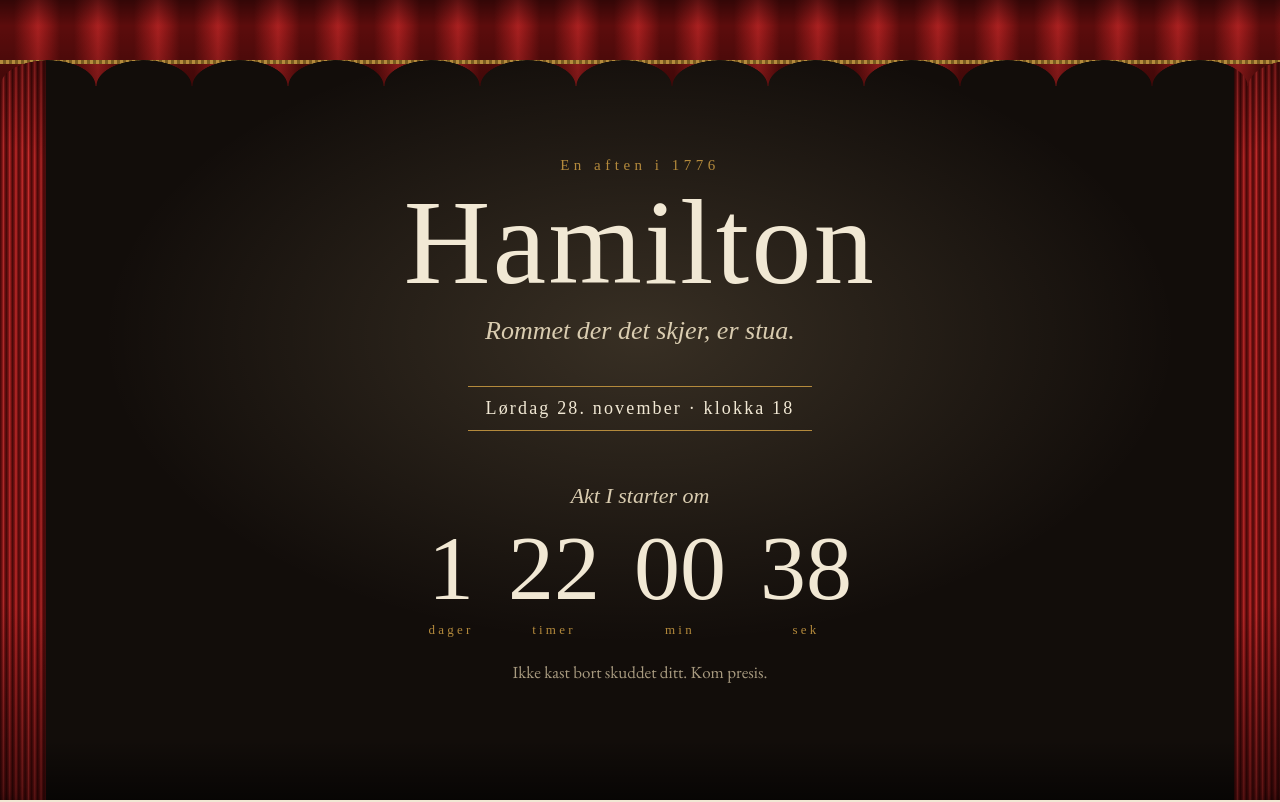
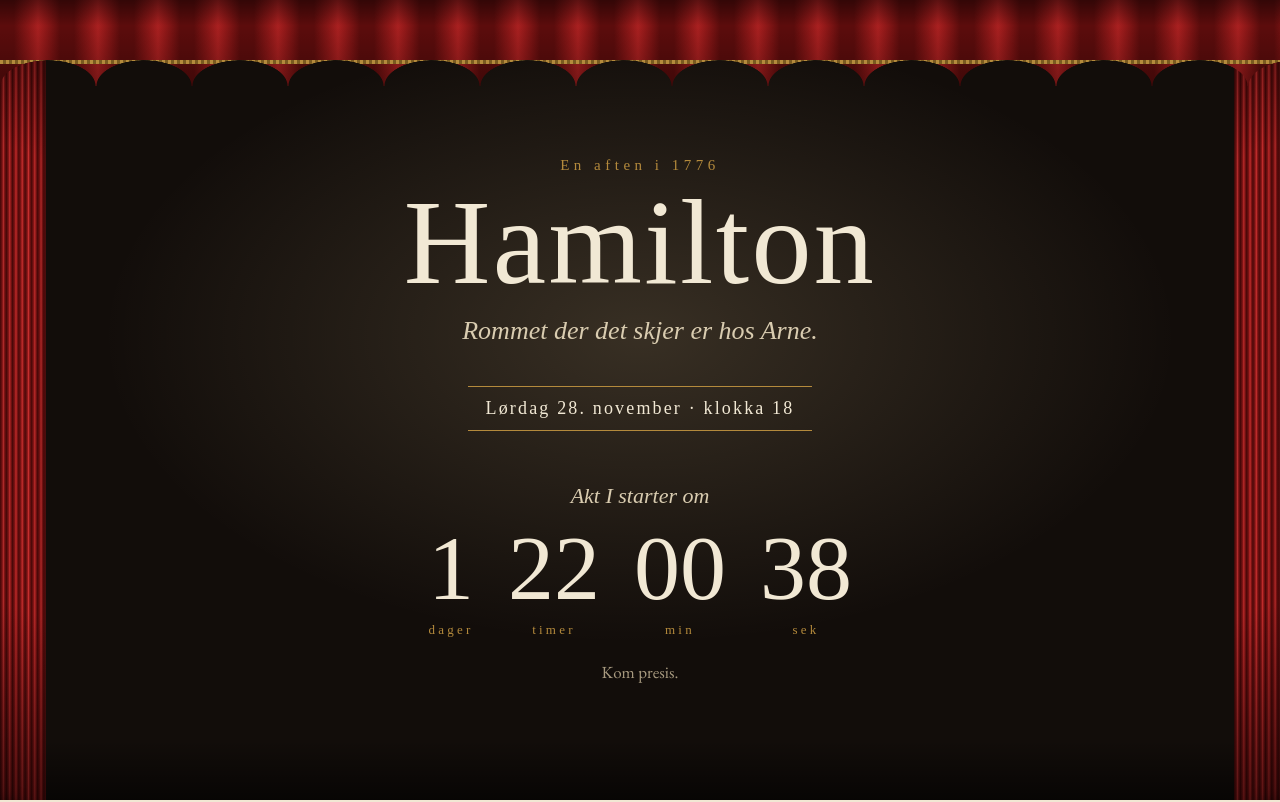
Before and after one commit to ArneeMe/hamilton, a plain HTML site: page public/index.html in a window 1280 px wide. Shown: the top 802 px of the page. Drawn offline with nearby package versions, Linux system fonts and the light colour scheme; a web font is replaced by a local one.

Commit message:
Flytt rommet der det skjer hjem til Arne
Gjestene skal vite hvor festen er, og skuddlinja i nedtellingen var en for mye.

Co-Authored-By: Claude Opus 5.5 <noreply@anthropic.com>
Claude-Session: https://claude.ai/code/session_01Kn5eC6MKxiwgTN6Boo244X

```diff
--- a/public/index.html
+++ b/public/index.html
@@ -275,7 +275,7 @@ footer {
     <img class="logo" src="logo.png" alt="" onerror="this.remove()">
     <p class="kicker">En aften i 1776</p>
     <h1>Hamilton</h1>
-    <p class="subtitle">Rommet der det skjer, er stua.</p>
+    <p class="subtitle">Rommet der det skjer er hos Arne.</p>
     <div class="when">Lørdag 28. november · klokka 18</div>
 
     <div class="countdown">
@@ -286,7 +286,7 @@ footer {
         <div class="unit"><b id="cd-m">00</b><span>min</span></div>
         <div class="unit"><b id="cd-s">00</b><span>sek</span></div>
       </div>
-      <p class="countdown-note" id="cd-note">Ikke kast bort skuddet ditt. Kom presis.</p>
+      <p class="countdown-note" id="cd-note">Kom presis.</p>
     </div>
   </div>
 </header>
@@ -359,7 +359,7 @@ footer {
   setTimeout(function () { curtain.classList.add("open"); }, reduce ? 0 : 600);
 
   var steps = [
-    { at: "2026-11-28T18:15:00+01:00", label: "Akt I starter om", note: "Ikke kast bort skuddet ditt. Kom presis." },
+    { at: "2026-11-28T18:15:00+01:00", label: "Akt I starter om", note: "Kom presis." },
     { at: "2026-11-28T19:36:00+01:00", label: "Pause om", note: "Akt I pågår. Det er ikke din tur til å snakke." },
     { at: "2026-11-28T20:40:00+01:00", label: "Akt II starter om", note: "Spis i fred. Det er ikke stille lenge." },
     { at: "2026-11-28T21:57:00+01:00", label: "Teppefall om", note: "Akt II pågår. Hold lommetørkleet klart." }
```
